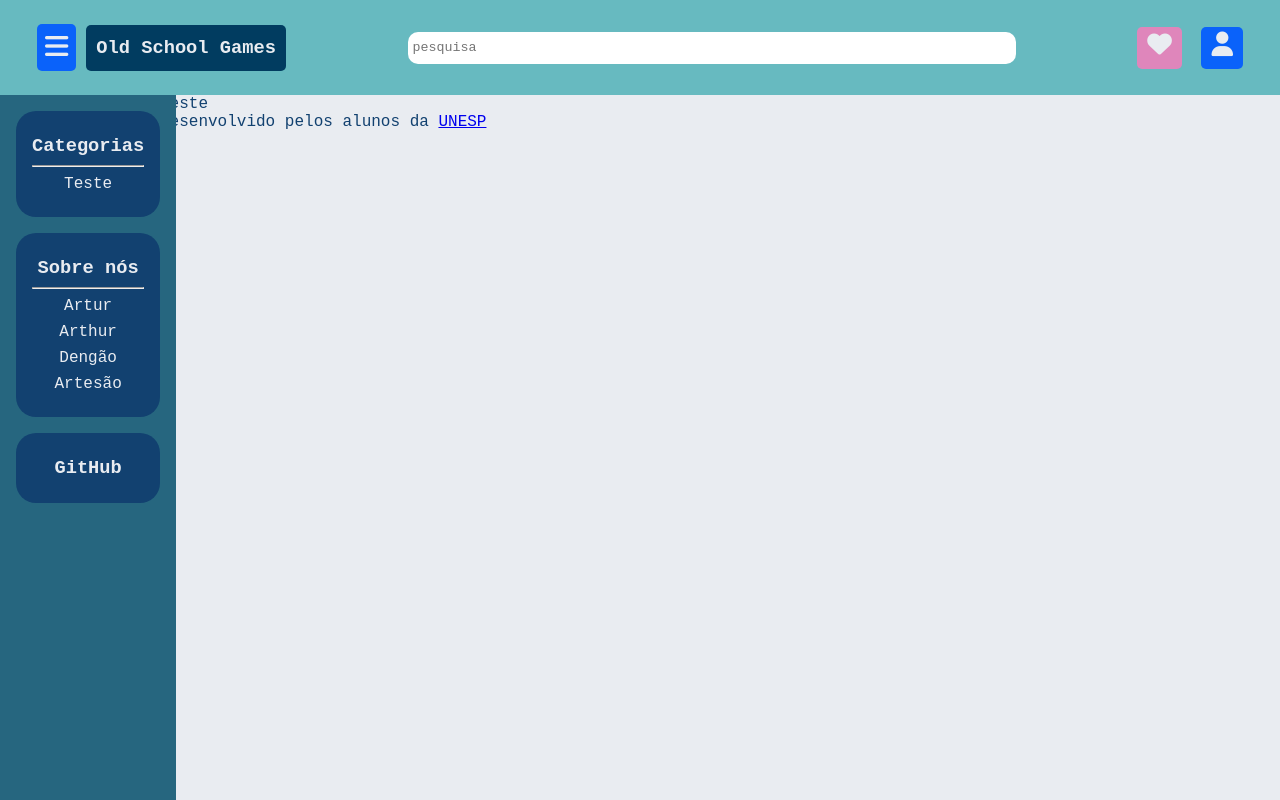
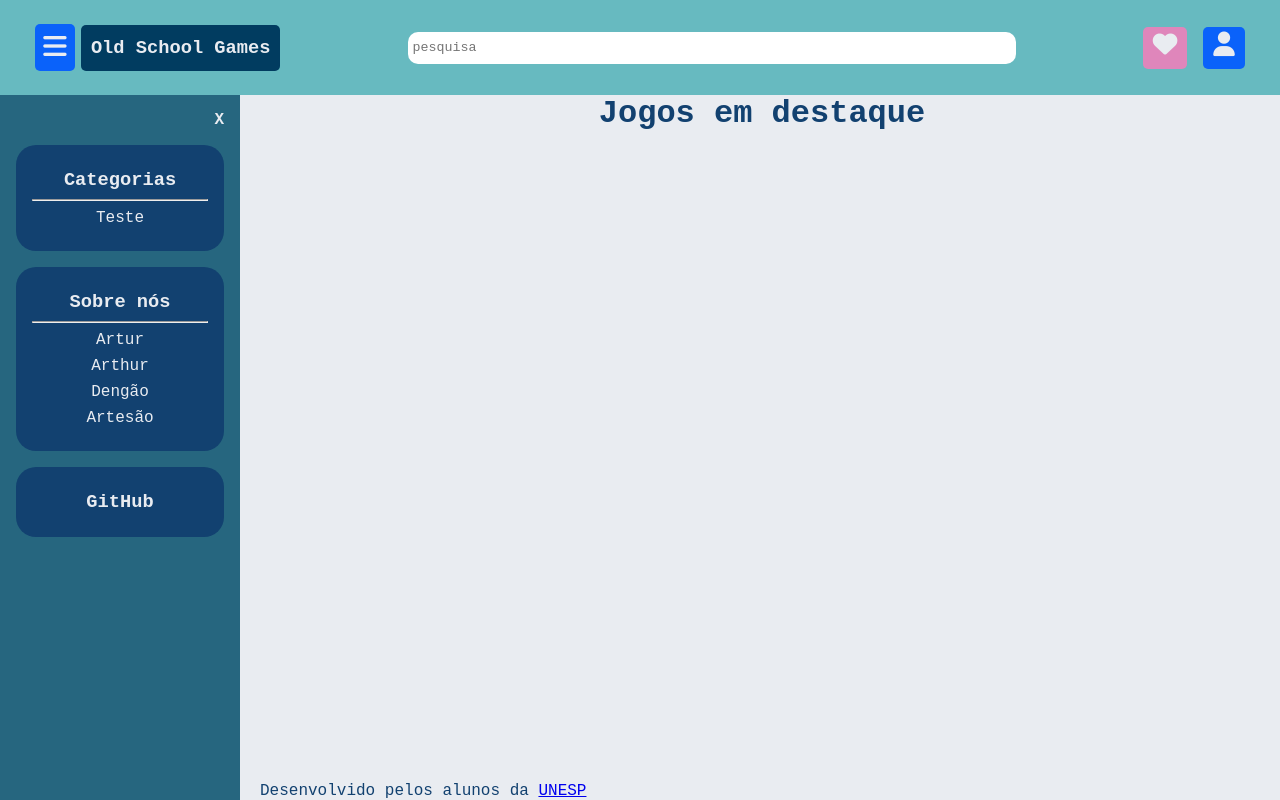
Before and after one commit to luiga1/Projeto-Web, a plain HTML site: page html/index.html in a window 1280 px wide. Drawn offline with Linux system fonts and the light colour scheme.

Commit message:
Agora o <aside> pode ser aberto e fechado

```diff
--- a/css/aside.css
+++ b/css/aside.css
@@ -1,8 +1,6 @@
 aside{
 
     background-color: var(--primary);
-    position: fixed;
-    left: 0;
 
     padding: 1rem;
 
@@ -11,7 +9,9 @@ aside{
     display: flex;
     flex-direction: column;
 
-    height: 100%;
+    height: 100vh;
+
+    width: 240px;
 }
 
 aside ul{
@@ -30,3 +30,22 @@ aside a{
     color: var(--background);
     text-decoration: none;
 }
+
+aside a:hover, .btn-x:hover{
+    text-decoration: underline;
+}
+
+.btn-x-div{
+    margin-bottom: 1rem;
+    text-align: right;
+}
+
+.btn-x{
+    text-align: right;
+
+    color: var(--background);
+    font-weight: bolder;
+    border: none;
+    background: none;
+    font-size: 1rem;
+}
--- a/css/cabecalho.css
+++ b/css/cabecalho.css
@@ -1,4 +1,5 @@
 header{
+    width: 100vw;
 
     background-color: var(--secondary);
 
@@ -29,7 +30,7 @@ header a{
     text-decoration: none;
     color: var(--background);
     padding: 12px 10px;
-    margin: 0 5px;
+    margin: 0 0.25vw;
     border-radius: 5px;
 
     background-color: #013C60;
@@ -53,7 +54,7 @@ header a:hover{
     border: none;
     border-radius: 5px;
     padding: 1rem 0.5rem;
-    margin: 0 5px;
+    margin: 0 0.25vw;
 }
 
 .botao-menu:hover{
--- a/css/index.css
+++ b/css/index.css
@@ -1,23 +1,32 @@
-body{
-
-    display: grid;
-    grid-template-columns: 1fr 1fr;
-
-    grid-auto-rows: min-content;
-
-    grid-template-areas: "header header" "aside main";
-
-}
-
-#cabecalho{
-    grid-area: header;
+.container-principal{
+    display: flex;
 }
 
 #aside{
-    grid-area: aside;
+    position: fixed;
+    left: 0;
 }
 
+#footer{
+    position: fixed;
+    bottom: 0;
+}
 
 main{
-    grid-area: main;
+    margin-left: 260px;
+    margin-right: 1rem;
+    text-align: center;
+
+    flex: 1;
 }
+
+@media (max-width: 770px){
+
+    main{
+       margin-left: 20px;
+    }
+
+    #aside{
+        display: none;
+    }
+}
--- a/css/rodape.css
+++ b/css/rodape.css
@@ -2,7 +2,6 @@ footer
 {
     float: right;
     background-color: #67bac0;
-    width: 100%;
 
 }
 
--- a/html/aside.html
+++ b/html/aside.html
@@ -9,6 +9,10 @@
 </head>
 
     <aside id="barra-lateral links-laterais">
+
+        <div class="btn-x-div">
+            <button class="btn-x" onclick="esconde_aside();">X</button>
+        </div>
 
         <nav>
             <h3 class="margin1">Categorias</h3>
--- a/html/cabecalho.html
+++ b/html/cabecalho.html
@@ -10,7 +10,7 @@
     <header>
 
         <div class="menu-header">
-            <button class="botao-menu"><i class="fa-solid fa-bars fa-2xl"></i></button>
+            <button class="botao-menu" onclick="mostrar_aside();"><i class="fa-solid fa-bars fa-2xl"></i></button>
             <a href="index.html"><h3>Old School Games</h3></a>
         </div>
 
--- a/html/index.html
+++ b/html/index.html
@@ -14,16 +14,23 @@
 <body class="corpo-padrao">
 
     <div id="cabecalho"></div>
+    <br>
 
-    <div id="aside"></div>
+    <div class="container-principal">
+        <div id="aside"></div>
 
-    <main class="principal">
+        <main>
 
-        Teste
+            <h1>Jogos em destaque</h1>
 
-        <div id="footer"></div>
-    </main>
+
+
+            <div id="footer"></div>
+        </main>
+    </div>
 
     <script src="../js/carrega_header.js"></script>
+    <script src="../js/index.js"></script>
+    <script src="../js/aside.js"></script>
 </body>
 </html>
--- /dev/null
+++ b/js/aside.js
@@ -0,0 +1,31 @@
+function esconde_aside(){
+
+    document.querySelector('#aside').style.display = 'none';
+
+    document.querySelector('main').style.marginLeft = '20px';
+
+    console.log("Aside escondido");
+}
+
+function mostrar_aside(){
+
+    let largura = window.innerWidth;
+
+    const aside = document.querySelector('#aside');
+
+    if(window.getComputedStyle(aside).getPropertyValue('display') == 'none'){
+
+        aside.style.display = 'flex';
+
+        if(largura < 790){
+            document.querySelector('main').style.marginLeft = '20px';
+        }else{
+            document.querySelector('main').style.marginLeft = '260px';
+        }
+
+        console.log("Aside mostrado");
+
+    }else{
+        esconde_aside();
+    }
+}
```
Also changed, not shown: js/index.js (added).
